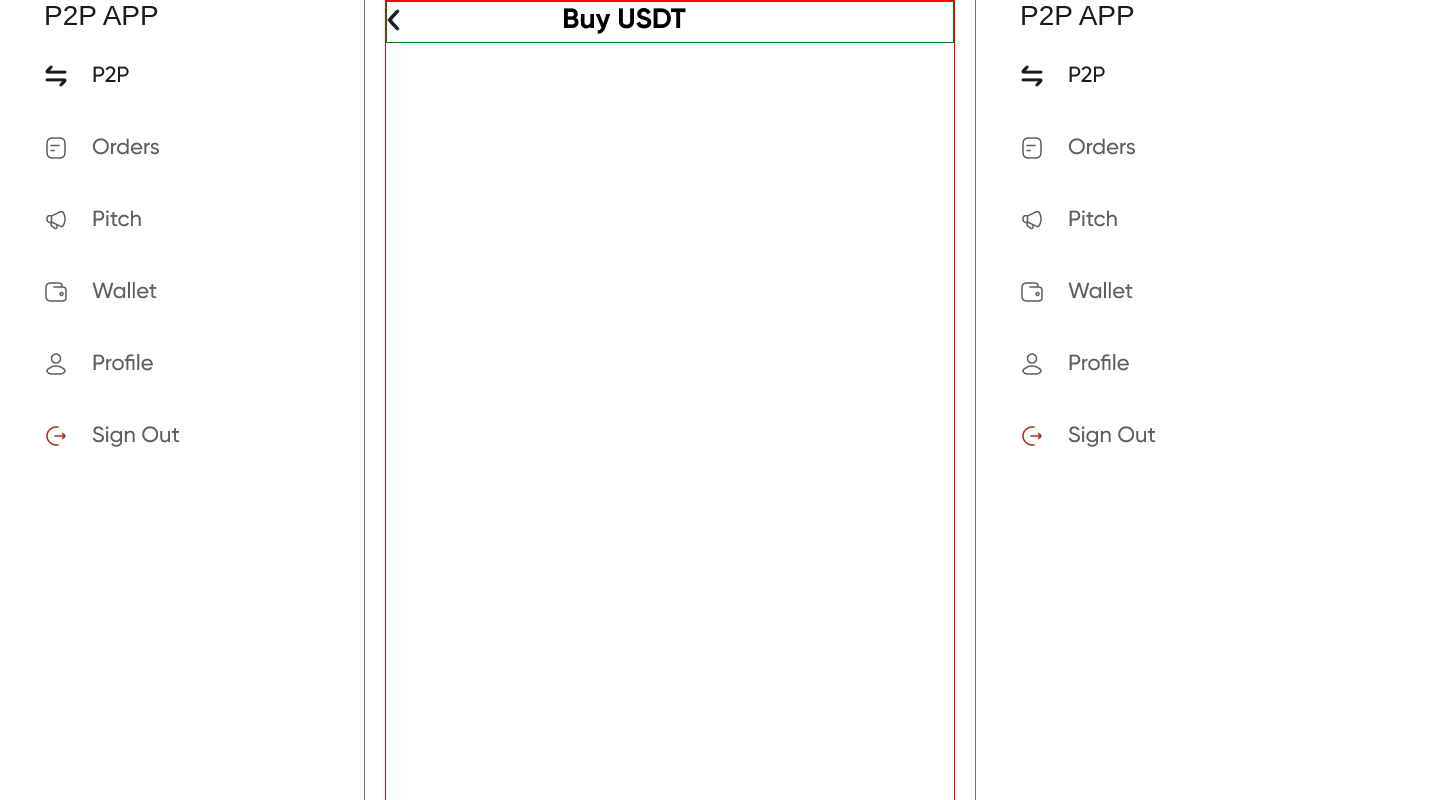
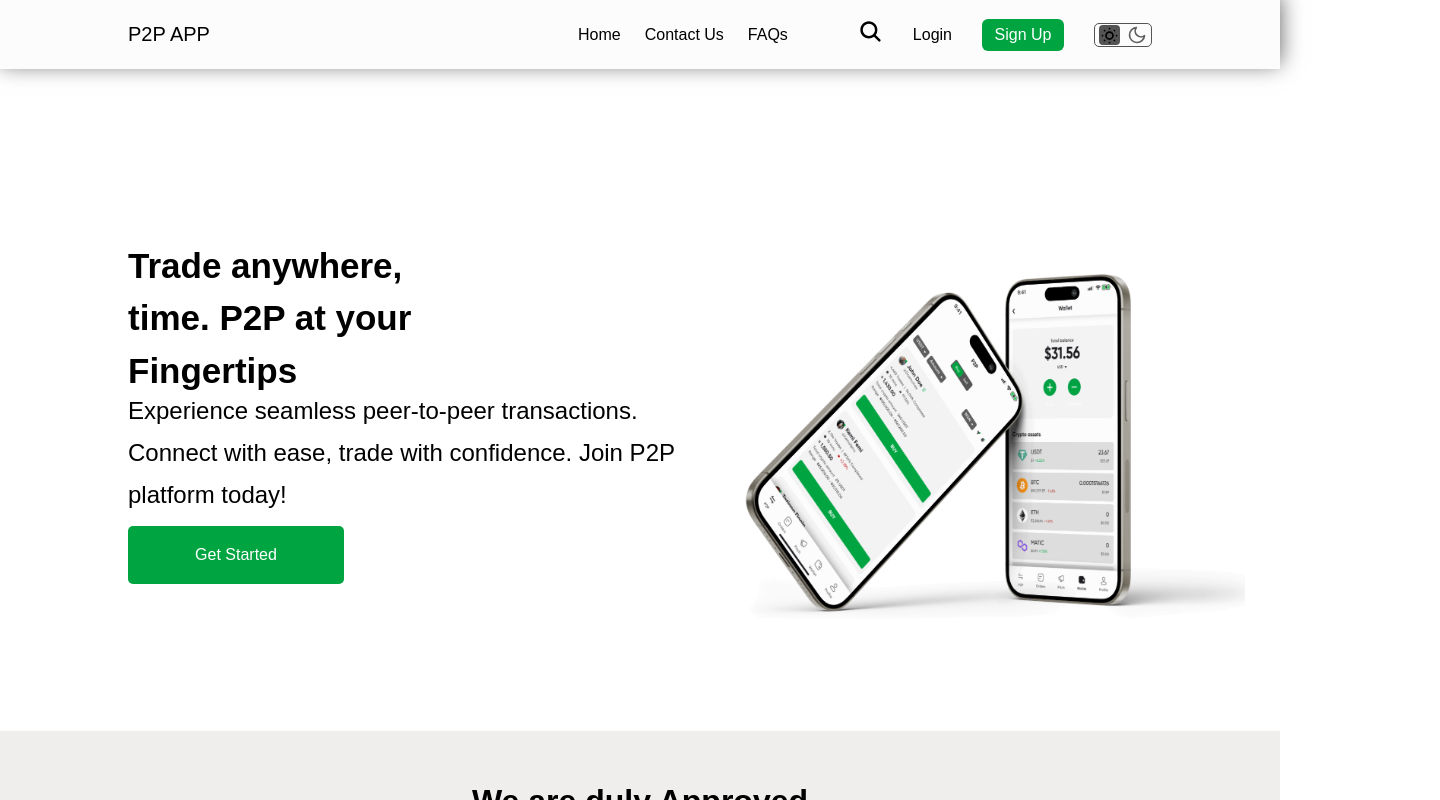
Before and after one commit to Stringcode-Limited/p2p-front-end, a React (Vite) app: page / in a window 1280 px wide. Shown: the top 800 px of the page, 1440 px wide, since content can reach past the window. Built offline with nearby package versions, Linux system fonts and the light colour scheme; a web font is replaced by a local one.

Commit message:
added data

```diff
--- a/src/App.tsx
+++ b/src/App.tsx
@@ -16,21 +16,18 @@ function App() {
     <>
       <Routes>
         <Route path="/" element={<HomeRouteWrapper />}>
-          {/* <Route path="/" element={<HomePage />} /> */}
-          <Route path="/" element={<Buyusdt />} />
+          <Route path="/" element={<HomePage />} />
           <Route path="/about" element={<AboutPage />} />
         </Route>
         <Route path="/app" element={<AppRouteWrapper />}>
           <Route index element={<AppHomePage />} />
+          <Route path="buyUSDT" element={<Buyusdt/>}/>
           <Route path="order" element={<AppOrderPage />} />
           <Route path="pitch" element={<AppPitchPage />} />
           <Route path="wallet" element={<AppWalletPage />} />
           <Route path="profile" element={<AppProfilePage />} />
           <Route path="signout" element={<AppSignOutPage/>}/>
           </Route>
-          {/* <Route path="/BuyUsdt" element={<AppRouteWrapper/>}>
-          <Route path="BuyUsdtpage" element={<Buyusdt/>}/>
-          </Route> */}
       </Routes>
     </>
   );
--- a/src/pages/app/app-home-page/BuyUsdt/Buyusdt.tsx
+++ b/src/pages/app/app-home-page/BuyUsdt/Buyusdt.tsx
@@ -45,6 +45,7 @@ function Buyusdt() {
                 <div className="sdt">
                     <img src={buy} alt="" />
                 </div>
+                .
             </div>
             <div className="sidebar-right">
                 <div className="log">
```
